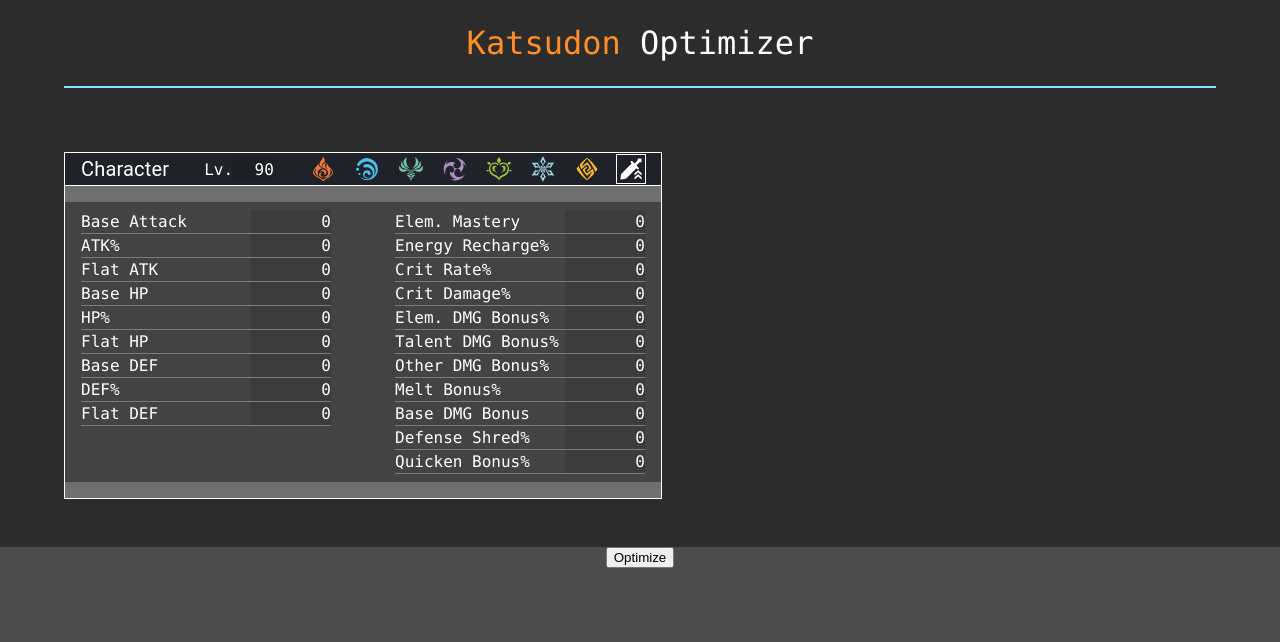
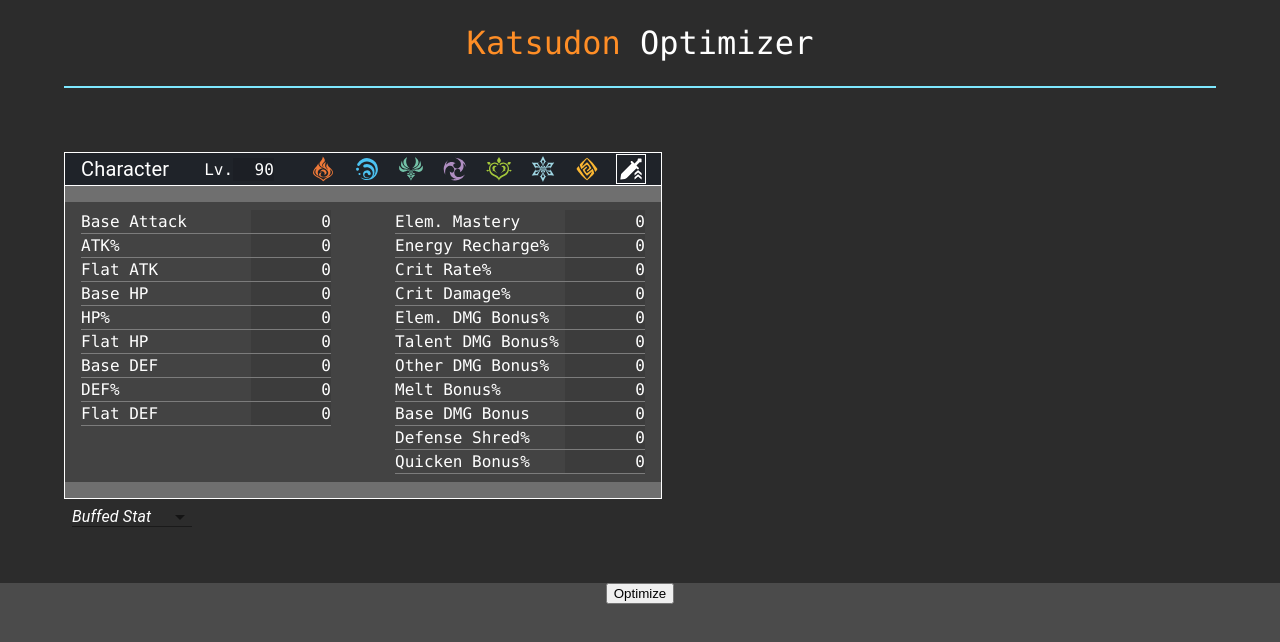
Before and after one commit to DLi7077/katsudon-optimizer-client, a React (Create React App) app: page / in a window 1280 px wide. Shown: the top 642 px of the page. Built offline with nearby package versions, Linux system fonts and the light colour scheme.

Commit message:
add select dropdown

```diff
--- a/src/App.js
+++ b/src/App.js
@@ -1,9 +1,22 @@
 import Optimizer from "./Views/Optimizer";
+import { ThemeProvider, createTheme } from "@mui/material/styles";
 
 function App() {
+  const theme = createTheme({
+    palette: {
+      primary: {
+        main: "#FFFFFF",
+      },
+      secondary:{
+        main:"#606060"
+      }
+    },
+  });
   return (
     <>
-      <Optimizer />
+      <ThemeProvider theme={theme}>
+        <Optimizer />
+      </ThemeProvider>
     </>
   );
 }
--- /dev/null
+++ b/src/Components/DropdownSelect/index.js
@@ -0,0 +1,42 @@
+import React from "react";
+import { Select, MenuItem, InputLabel, FormControl } from "@mui/material";
+import { map } from "lodash";
+
+const classes = {
+  menuItem: {
+    color: "white",
+    textAlign: "right",
+    fontFamily: "Consolas",
+    padding: 0,
+    backgroundColor: "#606060",
+  },
+};
+
+export default function DropdownSelect({ options, value, onChange }) {
+  return (
+    <FormControl
+      variant="standard"
+      sx={{ m: 1, minWidth: 120, height: "20px" }}>
+      <Select
+        sx={{ color: "white", height: "20px" }}
+        displayEmpty
+        value={value}
+        onChange={onChange}
+        MenuProps={{ MenuListProps: { disablePadding: true } }}>
+        <MenuItem style={classes.menuItem}>
+          <em>Buffed Stat</em>
+        </MenuItem>
+        {map(options, (option) => {
+          return (
+            <MenuItem
+              key={option.value}
+              value={option.value}
+              style={classes.menuItem}>
+              {option.label}
+            </MenuItem>
+          );
+        })}
+      </Select>
+    </FormControl>
+  );
+}
--- /dev/null
+++ b/src/Constants/buffs.js
@@ -0,0 +1,19 @@
+export const BUFFABLE_STATS = [
+  { value: "attack_percent", label: "ATK%" },
+  { value: "flat_attack", label: "Flat ATK" },
+  { value: "hp_percent", label: "HP%" },
+  { value: "base_def", label: "Base DEF" },
+  { value: "def_percent", label: "DEF%" },
+  { value: "flat_def", label: "Flat DEF" },
+  { value: "elemental_mastery", label: "Elem. Mastery" },
+  { value: "energy_recharge", label: "Energy Recharge%" },
+  { value: "crit_rate", label: "Crit Rate%" },
+  { value: "crit_damage", label: "Crit Damage%" },
+  { value: "damage_bonus_elemental", label: "Elem. DMG Bonus%" },
+  { value: "damage_bonus_talent", label: "Talent DMG Bonus%" },
+  { value: "damage_bonus_all", label: "Other DMG Bonus%" },
+  { value: "melt_bonus", label: "Melt Bonus%" },
+  { value: "base_damage_bonus", label: "Base DMG Bonus" },
+  { value: "defense_shred", label: "Defense Shred%" },
+  { value: "quicken_bonus", label: "Quicken Bonus%" },
+];
--- a/src/Constants/stats.js
+++ b/src/Constants/stats.js
@@ -42,7 +42,6 @@ export const DAMAGE_BONUSES = [
     value: "Physical DMG Bonus%",
   },
 ];
-
 export const FLOWER_MAIN_STATS = [{ label: "HP", value: "Flat HP" }];
 
 export const FEATHER_MAIN_STATS = [{ label: "ATK", value: "Flat Attack" }];
--- a/src/Views/Optimizer/index.js
+++ b/src/Views/Optimizer/index.js
@@ -5,6 +5,8 @@ import Header from "./Header";
 import "./styles.css";
 import { createRequest, fetchRequest } from "../../Api/optimize";
 import { get } from "lodash";
+import DropdownSelect from "../../Components/DropdownSelect";
+import { BUFFABLE_STATS } from "../../Constants/buffs";
 
 export default function Optimizer() {
   const {
@@ -30,6 +32,7 @@ export default function Optimizer() {
 
   const intervalRef = useRef(null);
 
+  // creates the optimize request
   async function createOptimizeRequest() {
     const requestPayload = {
       character: {
@@ -71,7 +74,7 @@ export default function Optimizer() {
         console.error("could not create a request");
       });
   }
-
+  // checks request status every 2 seconds
   async function waitForResult() {
     clearInterval(intervalRef.current);
     if (requestStatus === "complete") return;
@@ -84,6 +87,7 @@ export default function Optimizer() {
     }, 2000);
   }
 
+  // runs on new request
   useEffect(() => {
     console.log(result);
     console.log(requestStatus);
@@ -104,6 +108,7 @@ export default function Optimizer() {
           characterStats={characterStats}
           updateCharacterStats={updateCharacterStats}
         />
+        <DropdownSelect options={BUFFABLE_STATS} />
       </div>
       <button
         onClick={() => {
```
Also changed, not shown: src/Views/Optimizer/BuffCollections/BuffCollection.js (added), src/Views/Optimizer/BuffCollections/index.js (added).
